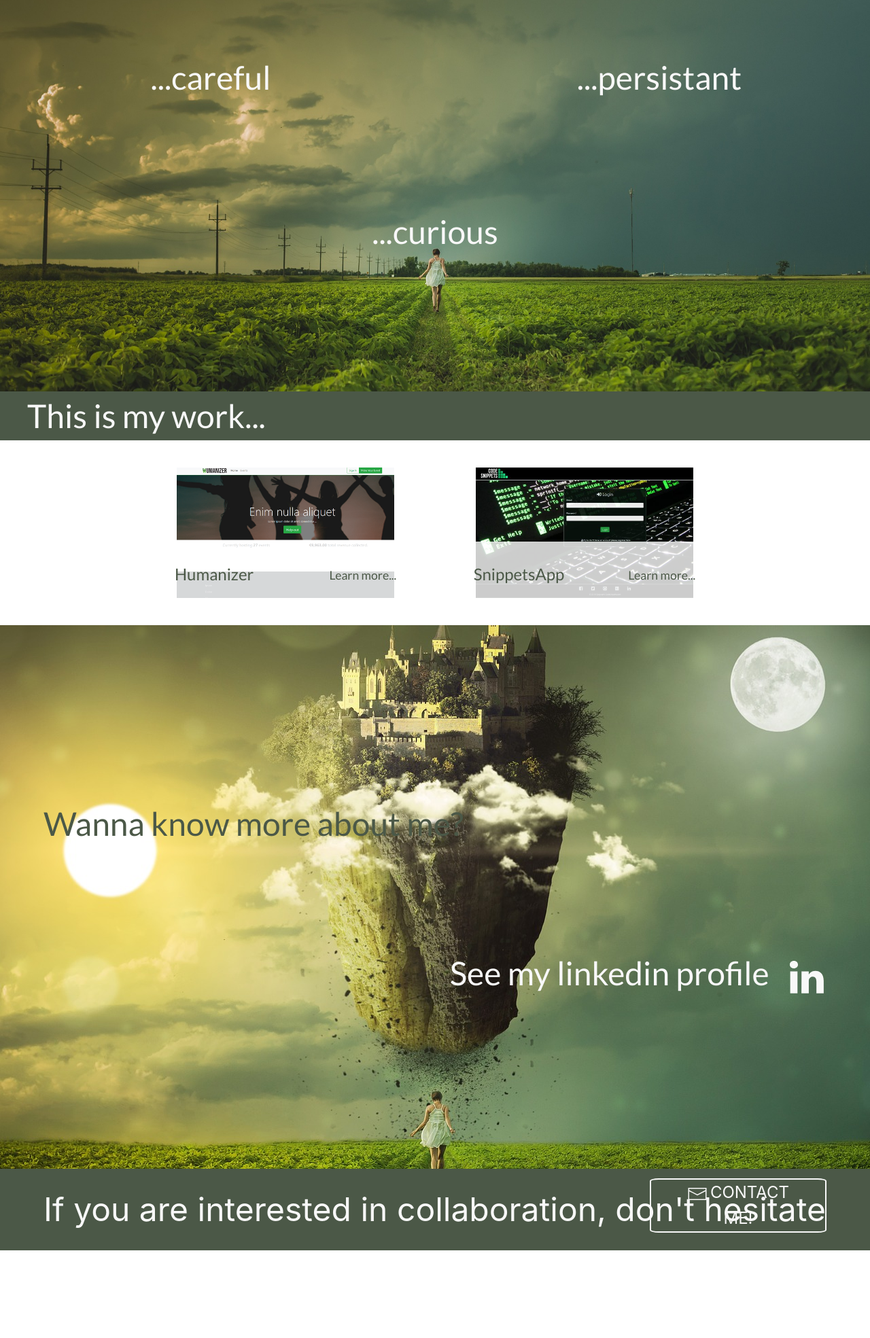
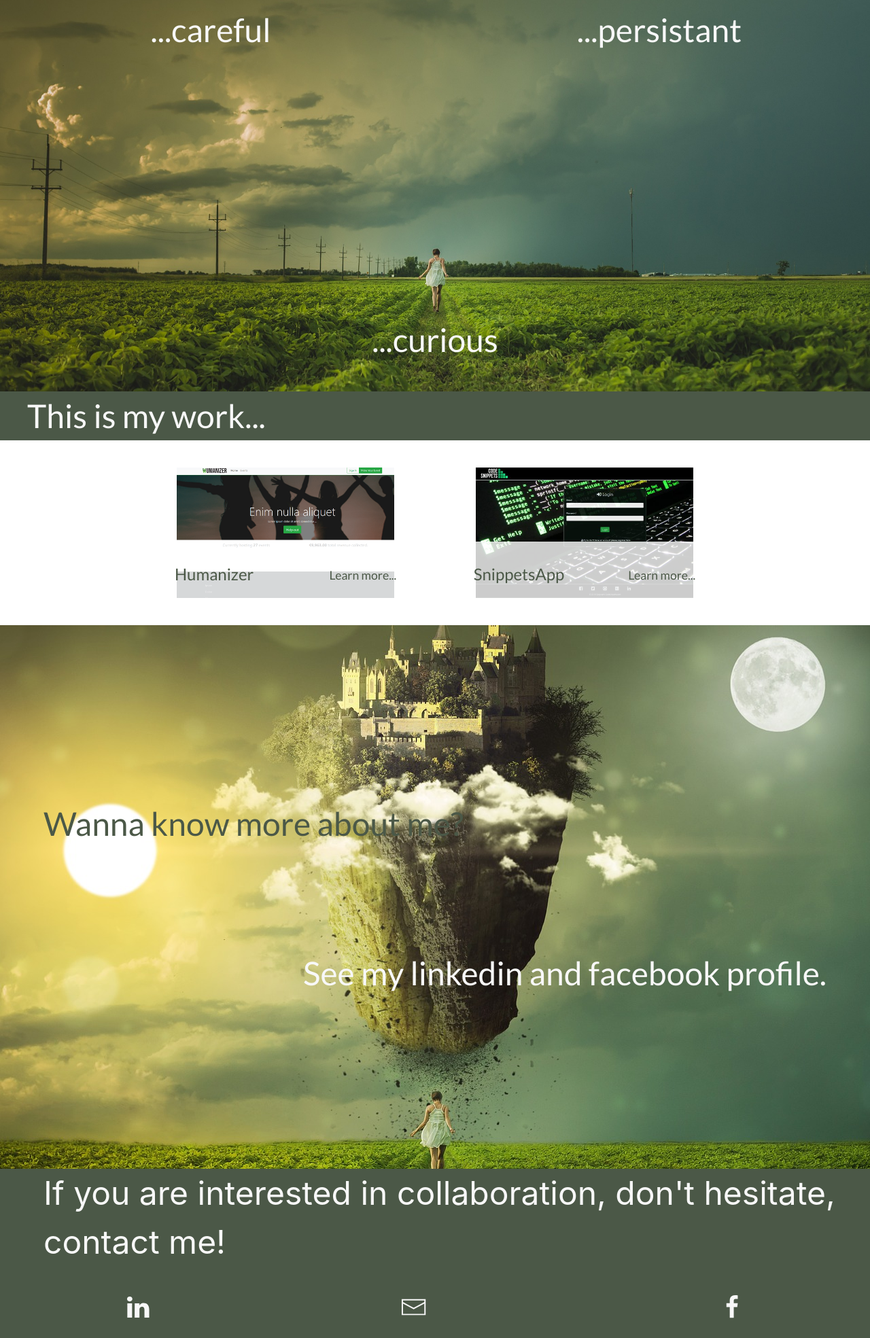
Before and after one commit to julkazr/julkazr.github.io, a plain HTML site: page index.html in a window 1280 px wide. Shown: the part 1440-3409 px from the top of the page at 68% size. Before the commit the page ends 3280 px from the top, so only its background shows below. Drawn offline with nearby package versions, Linux system fonts and the light colour scheme.

Commit message:
Final touch, footer changed

```diff
--- a/css/main.css
+++ b/css/main.css
@@ -59,13 +59,14 @@
    .my-card-style {
        background-color: rgba(50, 250, 250, 0);
        box-shadow: none;
+       min-height: 150px;
    }
 
    .my-character {
        font-family: 'Lato', sans-serif;
        color: #f8f8f8;
        font-size: 3rem;
-       margin-top: 35px;
+       /* margin-top: 35px; */
    }
 
    .work-heading {
@@ -136,7 +137,8 @@
        background-color: #4b5847!important;
        color: #f8f8f8!important;
        font-size: 3rem;
-       height: 15vh;
+       display: block;
+       min-height: 15vh;
    }
 
    .footer-paragraph {
@@ -153,11 +155,6 @@
        color: #f8f8f8;
        font-size: 1.5rem;
    }
-
-   .mail-icon-style {
-       padding-right: 2%;
-   }
-
 
    /* Responsive */
    @media only screen and (max-device-width: 640px) {
@@ -180,7 +177,6 @@
 
     .my-character {
         font-size: 1.1rem;
-        margin-top: 2%;
     }
 
     .work-heading {
@@ -208,6 +204,6 @@
 
     .footer-style {
         font-size: 1.2rem;
-        height: 30vh;
+        min-height: 30vh;
     }
   }
--- a/index.html
+++ b/index.html
@@ -50,36 +50,35 @@
         <p class="uk-width-1-2@s uk-text-center uk-margin-auto uk-margin-auto-vertical dev-style" uk-parallax="target: #parallax-filter; blur: 0,10;">Frontend developer</p>
     </div>
 
-    <div class="uk-height-viewport parallax2">
+    <div class="uk-container-1-1@s parallax2">
         <div class="uk-child-width-1-2@s uk-grid-match" uk-grid>
             <div>
                 <div class="uk-card uk-card-default uk-card-body my-card-style" uk-scrollspy="cls: uk-animation-slide-left; repeat: true">
-                    <p class="uk-height-small@s uk-text-center my-character">...passionate</p>
+                    <p class="uk-height-small@m uk-text-center my-character">...passionate</p>
                 </div>
             </div>
             <div>
                 <div class="uk-card uk-card-default uk-card-body my-card-style" uk-scrollspy="cls: uk-animation-slide-right; repeat: true">
-            <p class="uk-height-small@s uk-text-center my-character">...responsible</p>
+            <p class="uk-height-small@m uk-text-center my-character">...responsible</p>
                 </div>
             </div>
             <div>
                 <div class="uk-card uk-card-default uk-card-body my-card-style" uk-scrollspy="cls: uk-animation-slide-left; repeat: true">
-                    <p class="uk-height-small@s uk-text-center my-character">...careful</p>
+                    <p class="uk-height-small@m uk-text-center my-character">...careful</p>
                 </div>
             </div>
             <div>
                 <div class="uk-card uk-card-default uk-card-body my-card-style" uk-scrollspy="cls: uk-animation-slide-right; repeat: true">
-                    <p class="uk-height-small@s uk-text-center my-character">...persistant</p>
+                    <p class="uk-height-small@m uk-text-center my-character">...persistant</p>
+                </div>
+            </div>
+            <div>
+                <div class="uk-card uk-card-default uk-card-body uk-position-bottom-center uk-position-center@m my-card-style" uk-scrollspy="cls: uk-animation-fade; delay: 500; repeat: true">
+                    <p class="uk-height-small@m uk-text-center my-character">...curious</p>
                 </div>
             </div>
         </div>
-        <div class="uk-child-width-1-2@s  uk-flex-center" uk-grid uk-scrollspy="cls: uk-animation-fade; target: > div > .uk-card; delay: 1000; repeat: true">
-            <div>
-                <div class="uk-card uk-card-default uk-card-body my-card-style">
-                    <p class="uk-height-small@s uk-text-center my-character">...curious</p>
-                </div>
-            </div>
-        </div>
+
     </div>
     <div id="my-work" class="uk-container uk-width-1-1 work-heading">
         <p>This is my work...</p>
@@ -149,18 +148,24 @@
     </div>
     <div class="parallax3">
         <p class="uk-width-1-1 linkedin-action-dark">Wanna know more about me?</p>
-        <a href="https://www.linkedin.com/in/julijanaugrinov/" target="_blank">
-            <p class="uk-width-1-1 uk-text-right linkedin-action">See my linkedin profile<span uk-icon="icon: linkedin; ratio: 3" class="icon-style"></span></p>
-        </a>
+        <p class="uk-width-1-1 uk-text-right linkedin-action">See my linkedin and facebook profile.</p>
     </div>
-    <footer class="uk-position-relative">
-        <div id="contact" class="uk-container-1-1@s uk-flex uk-flex-wrap footer-style">
-            <p class="uk-position-center-left footer-paragraph">If you are interested in collaboration, don't hesitate</p>
-            <a href="mailto:jugrinov@gmail.com" class="uk-position-bottom-right footer-button-margin">
-                <button class="uk-button uk-button-default footer-button-style">
-                    <span uk-icon="icon: mail; ratio: 1.5" class="mail-icon-style"></span>Contact me!
-                </button>
-            </a>
+    <footer class="uk-position-relative uk-responsive-height">
+        <div id="contact" class="uk-container-1-1 footer-style" uk-grid>
+            <div>
+                <p class="footer-paragraph">If you are interested in collaboration, don't hesitate, contact me!</p>
+            </div>
+            <div class="uk-flex uk-flex-around">
+                <a href="https://www.linkedin.com/in/julijanaugrinov/" target="_blank">
+                    <span uk-icon="icon: linkedin; ratio: 2" class="icon-style"></span>
+                </a>
+                <a href="mailto:jugrinov@gmail.com" class="footer-button-margin">
+                    <span uk-icon="icon: mail; ratio: 2" class="icon-style"></span>
+                </a>
+                <a href="https://www.facebook.com/julijana.ugrinov" target="_blank">
+                    <span uk-icon="icon: facebook; ratio: 2" class="icon-style"></span>
+                </a>
+            </div>
         </div>
     </footer>
 </body>
```
